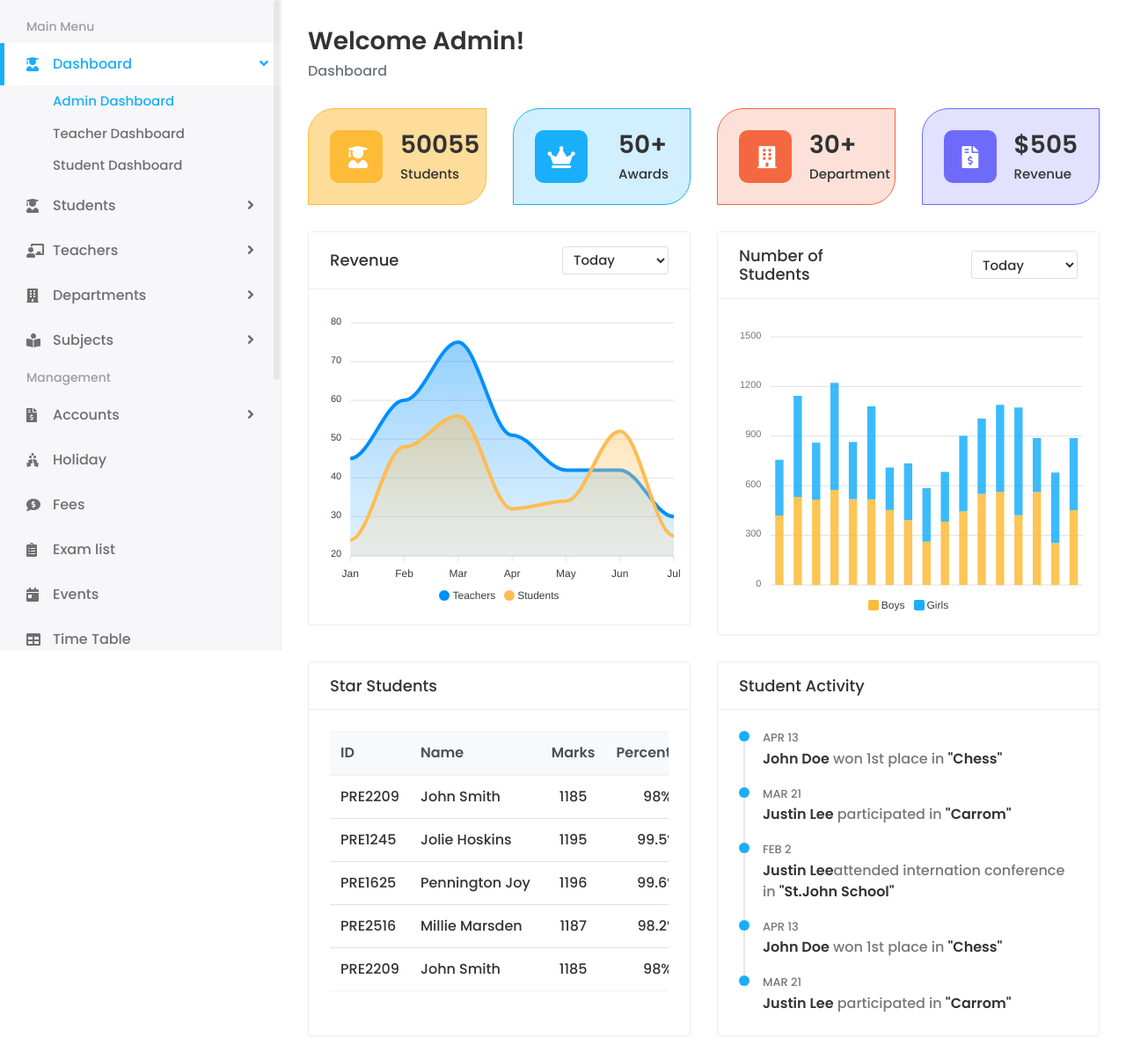
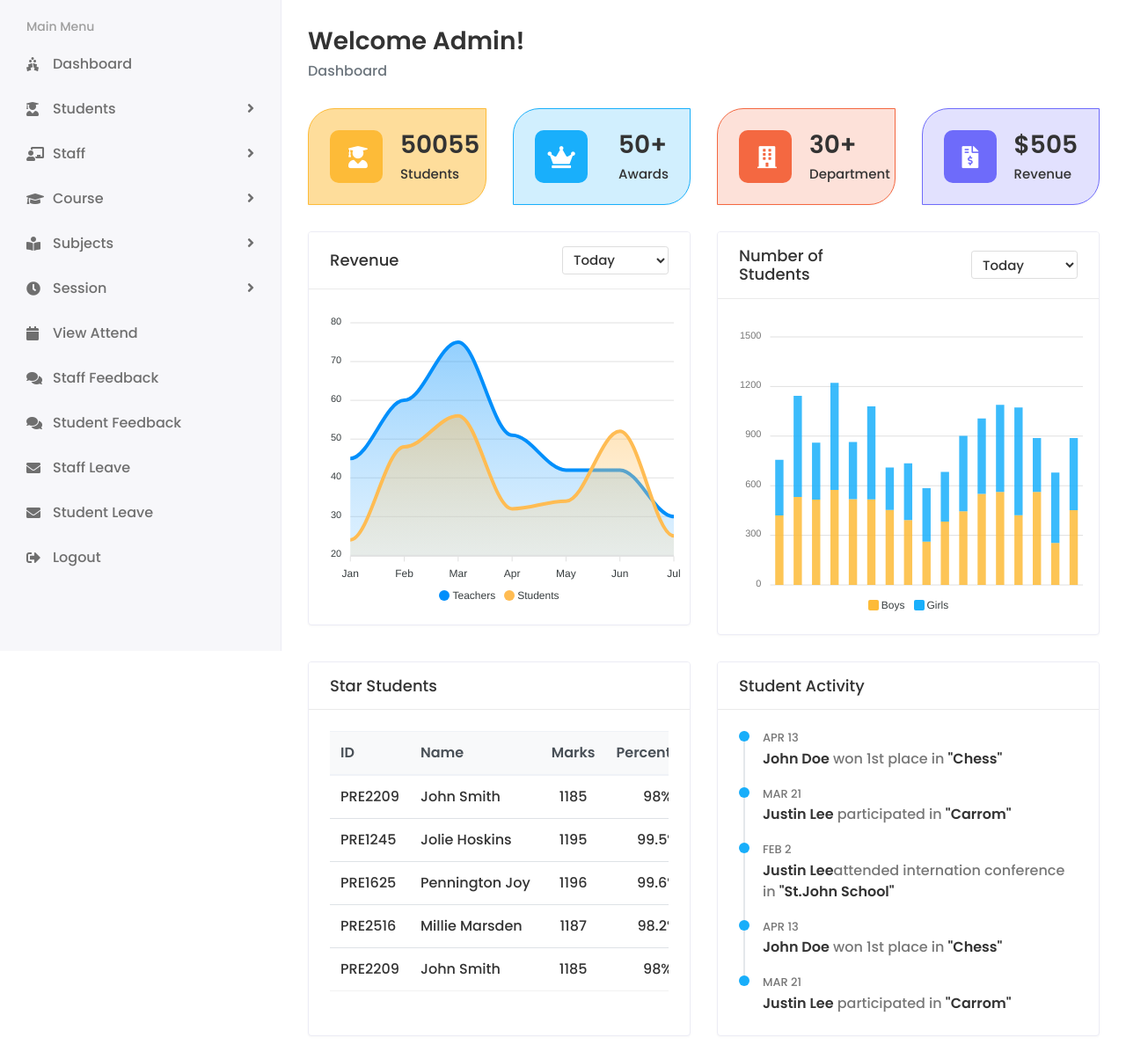
Before and after one commit to stephdkv/student_managemet_system-django, a Django app: page /base/ in a window 1280 px wide. Shown: the part 60-1256 px from the top of the page at 88% size. Run offline with Django 4.2, Linux system fonts and the light colour scheme; some libraries are stand-ins or nearby versions.

Commit message:
Sidebar links Change

```diff
--- a/sms/templates/includes/sidebar.html
+++ b/sms/templates/includes/sidebar.html
@@ -5,30 +5,18 @@
         <li class="menu-title">
           <span>Main Menu</span>
         </li>
-        <li class="submenu active">
-          <a href="#"
-            ><i class="fas fa-user-graduate"></i> <span> Dashboard</span>
-            <span class="menu-arrow"></span
-          ></a>
-          <ul>
-            <li>
-              <a href="index.html" class="active">Admin Dashboard</a>
-            </li>
-            <li>
-              <a href="teacher-dashboard.html">Teacher Dashboard</a>
-            </li>
-            <li>
-              <a href="student-dashboard.html">Student Dashboard</a>
-            </li>
-          </ul>
+        <li>
+          <a href="holiday.html"
+            ><i class="fas fa-holly-berry"></i> <span>Dashboard</span></a
+          >
         </li>
+
         <li class="submenu">
           <a href="#"
             ><i class="fas fa-user-graduate"></i> <span> Students</span>
             <span class="menu-arrow"></span
           ></a>
           <ul>
-            <li><a href="students.html">Student List</a></li>
             <li><a href="student-details.html">Student View</a></li>
             <li><a href="add-student.html">Student Add</a></li>
             <li><a href="edit-student.html">Student Edit</a></li>
@@ -36,25 +24,24 @@
         </li>
         <li class="submenu">
           <a href="#"
-            ><i class="fas fa-chalkboard-teacher"></i> <span> Teachers</span>
+            ><i class="fas fa-chalkboard-teacher"></i> <span> Staff</span>
             <span class="menu-arrow"></span
           ></a>
           <ul>
-            <li><a href="teachers.html">Teacher List</a></li>
-            <li><a href="teacher-details.html">Teacher View</a></li>
-            <li><a href="add-teacher.html">Teacher Add</a></li>
-            <li><a href="edit-teacher.html">Teacher Edit</a></li>
+            <li><a href="teacher-details.html">Staff View</a></li>
+            <li><a href="add-teacher.html">Staff Add</a></li>
+            <li><a href="edit-teacher.html">Staff Edit</a></li>
           </ul>
         </li>
         <li class="submenu">
           <a href="#"
-            ><i class="fas fa-building"></i> <span> Departments</span>
+            ><i class="fa fa-graduation-cap"></i> <span> Course</span>
             <span class="menu-arrow"></span
           ></a>
           <ul>
-            <li><a href="departments.html">Department List</a></li>
-            <li><a href="add-department.html">Department Add</a></li>
-            <li><a href="edit-department.html">Department Edit</a></li>
+            <li><a href="departments.html">Course View</a></li>
+            <li><a href="add-department.html">Course Add</a></li>
+            <li><a href="edit-department.html">Course Edit</a></li>
           </ul>
         </li>
         <li class="submenu">
@@ -68,155 +55,46 @@
             <li><a href="edit-subject.html">Subject Edit</a></li>
           </ul>
         </li>
-        <li class="menu-title">
-          <span>Management</span>
-        </li>
         <li class="submenu">
           <a href="#"
-            ><i class="fas fa-file-invoice-dollar"></i> <span> Accounts</span>
+            ><i class="fa fa-clock"></i> <span> Session</span>
             <span class="menu-arrow"></span
           ></a>
           <ul>
-            <li><a href="fees-collections.html">Fees Collection</a></li>
-            <li><a href="expenses.html">Expenses</a></li>
-            <li><a href="salary.html">Salary</a></li>
-            <li><a href="add-fees-collection.html">Add Fees</a></li>
-            <li><a href="add-expenses.html">Add Expenses</a></li>
-            <li><a href="add-salary.html">Add Salary</a></li>
+            <li><a href="subjects.html">Session List</a></li>
+            <li><a href="add-subject.html">Session Add</a></li>
+            <li><a href="edit-subject.html">Session Edit</a></li>
           </ul>
         </li>
         <li>
           <a href="holiday.html"
-            ><i class="fas fa-holly-berry"></i> <span>Holiday</span></a
+            ><i class="fa fa-calendar"></i> <span> View Attend</span></a
           >
         </li>
         <li>
-          <a href="fees.html"
-            ><i class="fas fa-comment-dollar"></i> <span>Fees</span></a
+          <a href="holiday.html"
+            ><i class="fa fa-comments"></i> <span> Staff Feedback</span></a
           >
         </li>
         <li>
-          <a href="exam.html"
-            ><i class="fas fa-clipboard-list"></i> <span>Exam list</span></a
+          <a href="holiday.html"
+            ><i class="fa fa-comments"></i> <span> Student Feedback</span></a
           >
         </li>
         <li>
-          <a href="event.html"
-            ><i class="fas fa-calendar-day"></i> <span>Events</span></a
+          <a href="holiday.html"
+            ><i class="fas fa-envelope"></i> <span> Staff Leave</span></a
           >
         </li>
         <li>
-          <a href="time-table.html"
-            ><i class="fas fa-table"></i> <span>Time Table</span></a
+          <a href="holiday.html"
+            ><i class="fas fa-envelope"></i> <span> Student Leave</span></a
           >
         </li>
         <li>
-          <a href="library.html"
-            ><i class="fas fa-book"></i> <span>Library</span></a
+          <a href="{% url 'logout' %}"
+            ><i class="fa fa-sign-out-alt"></i> <span> Logout</span></a
           >
-        </li>
-        <li class="menu-title">
-          <span>Pages</span>
-        </li>
-        <li class="submenu">
-          <a href="#"
-            ><i class="fas fa-shield-alt"></i> <span> Authentication </span>
-            <span class="menu-arrow"></span
-          ></a>
-          <ul>
-            <li><a href="login.html">Login</a></li>
-            <li><a href="register.html">Register</a></li>
-            <li><a href="forgot-password.html">Forgot Password</a></li>
-            <li><a href="error-404.html">Error Page</a></li>
-          </ul>
-        </li>
-        <li>
-          <a href="blank-page.html"
-            ><i class="fas fa-file"></i> <span>Blank Page</span></a
-          >
-        </li>
-        <li class="menu-title">
-          <span>Others</span>
-        </li>
-        <li>
-          <a href="sports.html"
-            ><i class="fas fa-baseball-ball"></i> <span>Sports</span></a
-          >
-        </li>
-        <li>
-          <a href="hostel.html"
-            ><i class="fas fa-hotel"></i> <span>Hostel</span></a
-          >
-        </li>
-        <li>
-          <a href="transport.html"
-            ><i class="fas fa-bus"></i> <span>Transport</span></a
-          >
-        </li>
-        <li class="menu-title">
-          <span>UI Interface</span>
-        </li>
-        <li>
-          <a href="components.html"
-            ><i class="fas fa-vector-square"></i> <span>Components</span></a
-          >
-        </li>
-        <li class="submenu">
-          <a href="#"
-            ><i class="fas fa-columns"></i> <span> Forms </span>
-            <span class="menu-arrow"></span
-          ></a>
-          <ul>
-            <li><a href="form-basic-inputs.html">Basic Inputs </a></li>
-            <li><a href="form-input-groups.html">Input Groups </a></li>
-            <li><a href="form-horizontal.html">Horizontal Form </a></li>
-            <li><a href="form-vertical.html"> Vertical Form </a></li>
-            <li><a href="form-mask.html"> Form Mask </a></li>
-            <li><a href="form-validation.html"> Form Validation </a></li>
-          </ul>
-        </li>
-        <li class="submenu">
-          <a href="#"
-            ><i class="fas fa-table"></i> <span> Tables </span>
-            <span class="menu-arrow"></span
-          ></a>
-          <ul>
-            <li><a href="tables-basic.html">Basic Tables </a></li>
-            <li><a href="data-tables.html">Data Table </a></li>
-          </ul>
-        </li>
-        <li class="submenu">
-          <a href="javascript:void(0);"
-            ><i class="fas fa-code"></i> <span>Multi Level</span>
-            <span class="menu-arrow"></span
-          ></a>
-          <ul>
-            <li class="submenu">
-              <a href="javascript:void(0);">
-                <span>Level 1</span> <span class="menu-arrow"></span
-              ></a>
-              <ul>
-                <li>
-                  <a href="javascript:void(0);"><span>Level 2</span></a>
-                </li>
-                <li class="submenu">
-                  <a href="javascript:void(0);">
-                    <span> Level 2</span> <span class="menu-arrow"></span
-                  ></a>
-                  <ul>
-                    <li><a href="javascript:void(0);">Level 3</a></li>
-                    <li><a href="javascript:void(0);">Level 3</a></li>
-                  </ul>
-                </li>
-                <li>
-                  <a href="javascript:void(0);"> <span>Level 2</span></a>
-                </li>
-              </ul>
-            </li>
-            <li>
-              <a href="javascript:void(0);"> <span>Level 1</span></a>
-            </li>
-          </ul>
         </li>
       </ul>
     </div>
```
Also changed, not shown: sms/db.sqlite3.
